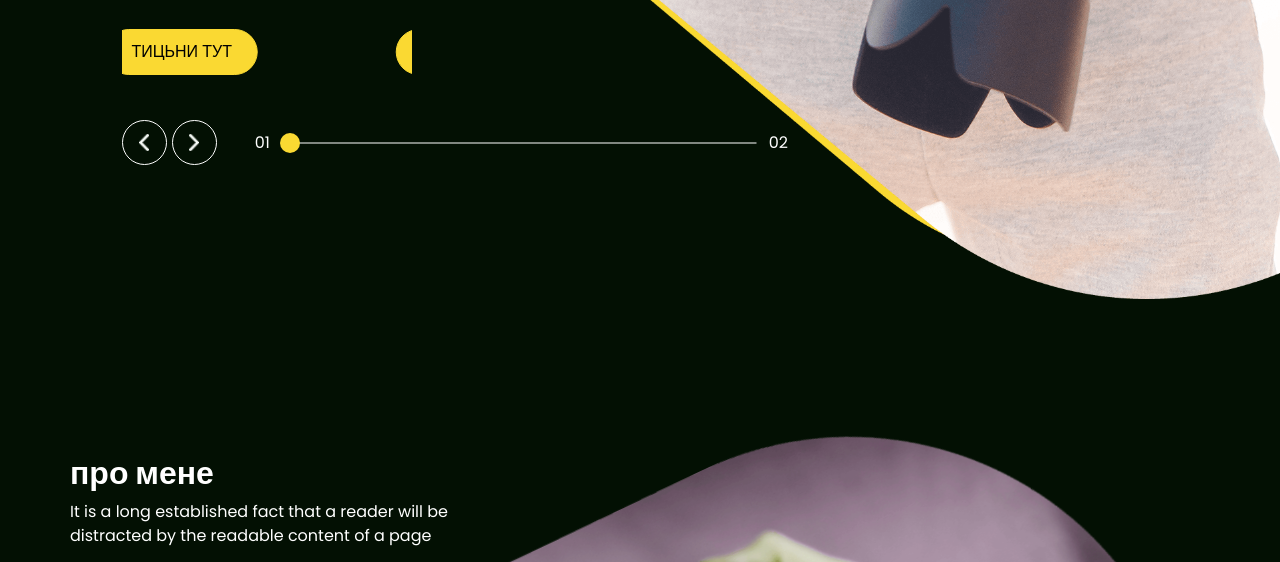
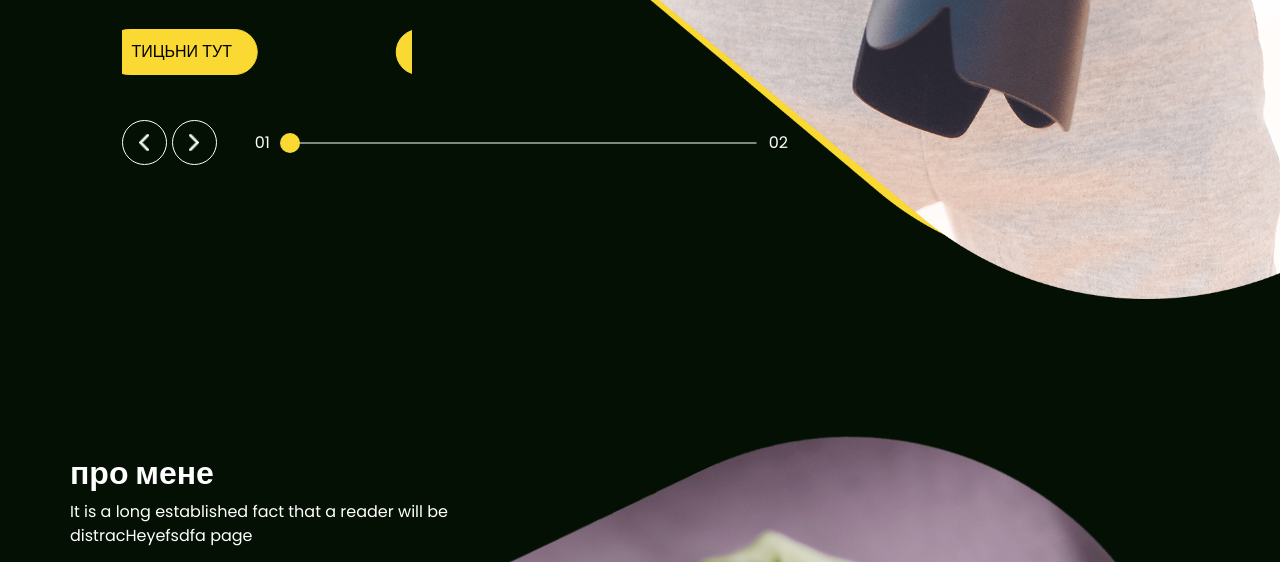
Before and after one commit to Igorkoless/Web_project, a plain HTML site: page index.html in a window 1280 px wide. Shown: the part 390-952 px from the top of the page. Drawn offline with nearby package versions, Linux system fonts and the light colour scheme.

Commit message:
Update index.html

```diff
--- a/index.html
+++ b/index.html
@@ -150,7 +150,7 @@
                 про мене
               </h2>
               <p>
-                It is a long established fact that a reader will be distracted by the readable content of a page
+                It is a long established fact that a reader will be distracHeyefsdfa page
               </p>
               <a href="">
                 Read More
```
